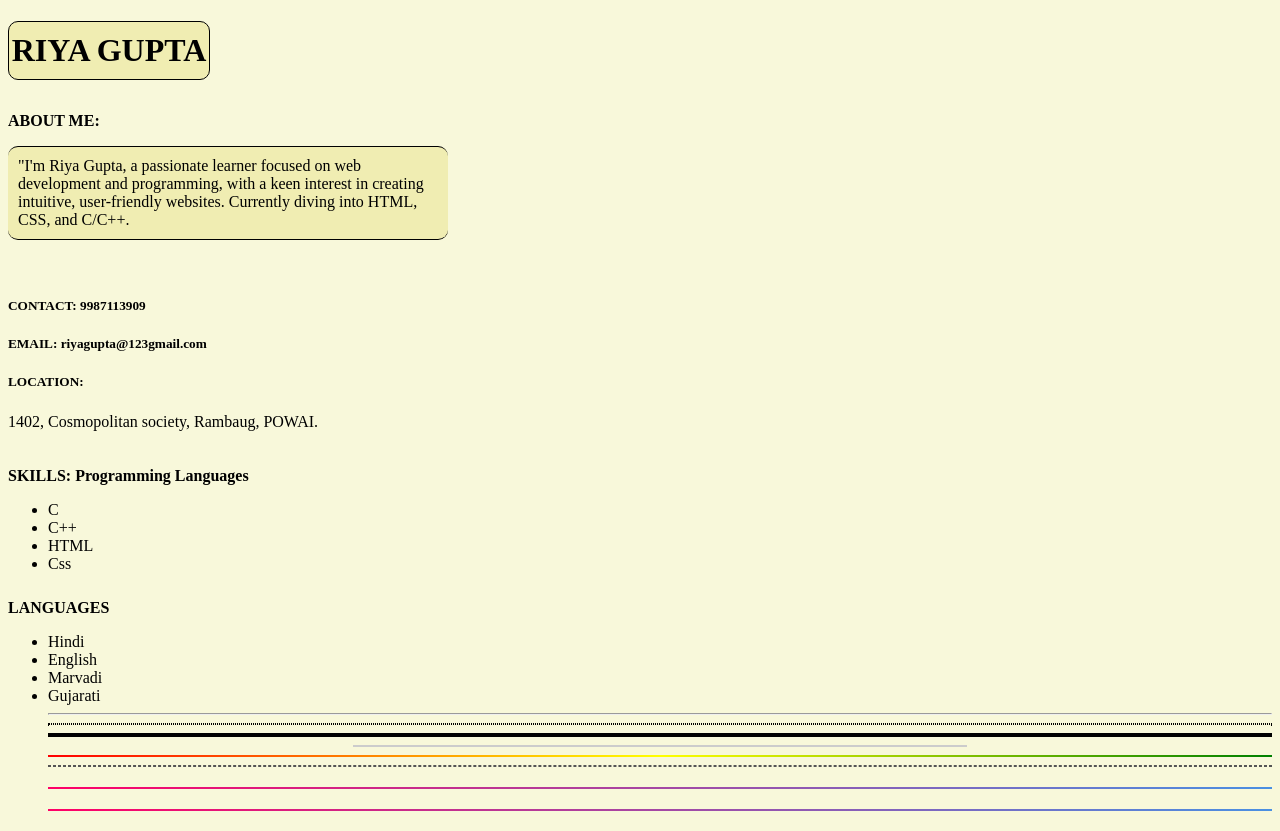
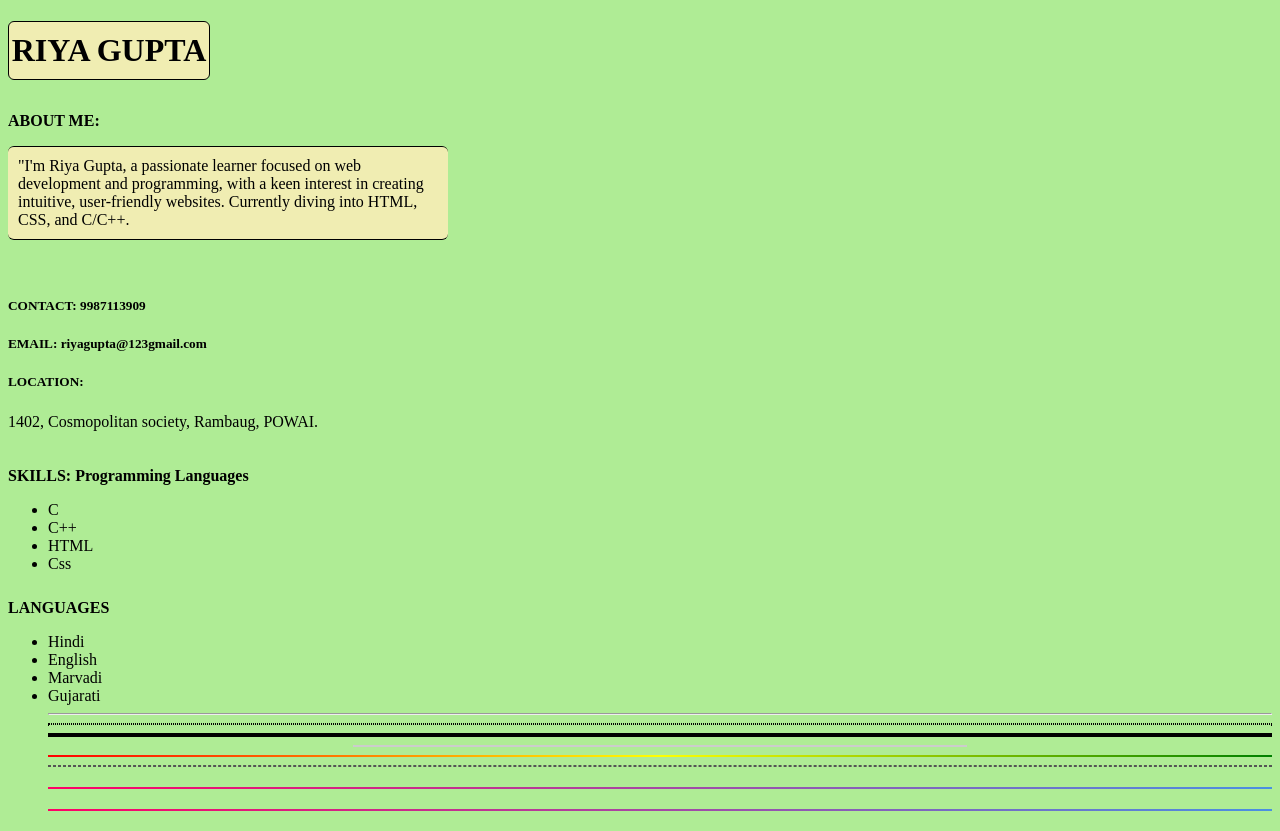
Before and after one commit to riyacoding007/MY-P, a plain HTML site: page index.html in a window 1280 px wide. Drawn offline with Linux system fonts and the light colour scheme.

Commit message:
fix styles (#1)
* add ankit's changes

```diff
--- a/style.css
+++ b/style.css
@@ -1,12 +1,12 @@
 *{
-    background-color: rgb(248, 248, 218);
+    background-color: rgb(175, 236, 149);
 }
 .name h1{
     width: 200px;
     padding: 10px 0;
     text-align: center;
     border: .5px solid;
-    border-radius: 10px;
+    border-radius: 6px;
     background: rgb(240, 237, 178);
 }
 /* h1 {
@@ -24,7 +24,7 @@
     text-align: left;
     padding: 10px;
     border: 1px solid;
-    border-radius: 10px;
+    border-radius: 6px;
     border-left: 0;
     border-right: 0;
     background: rgb(240, 237, 178);
```
